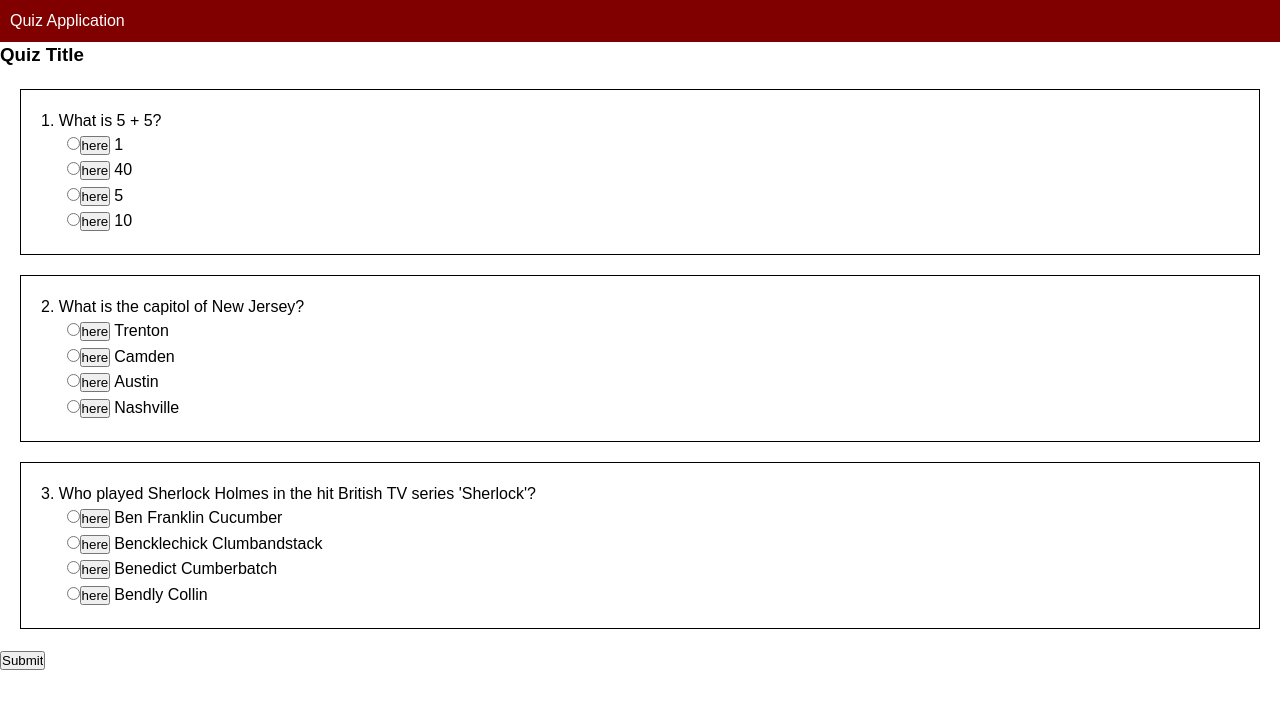
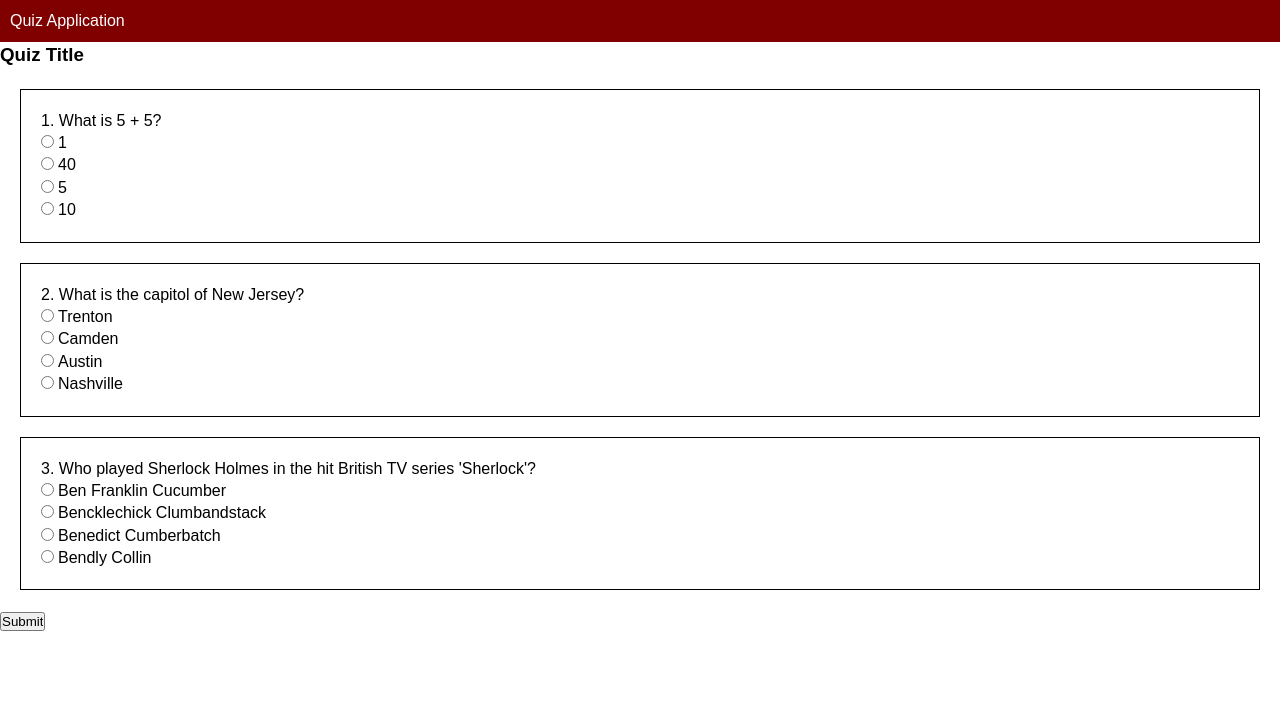
Before and after one commit to AidanMcB/VueTestQA, a Vue app: page / in a window 1280 px wide. Shown: the top 708 px of the page. Built offline with nearby package versions, Linux system fonts and the light colour scheme.

Commit message:
changes color based on true or false answer

```diff
--- a/src/components/QuestionCard.vue
+++ b/src/components/QuestionCard.vue
@@ -4,7 +4,11 @@
     <p v-else-if="correct == false">Incorrect</p>
     {{ index + 1}}.
     {{ question.question}}
-      <div class="answers" v-for="(answers, index, key) in question.options" v-bind:key="key">
+    <div
+      v-bind:class="dynamic"
+      v-for="(answers, index, key) in question.options"
+      v-bind:key="key"
+    >
       <!-- value  -->
       <input
         type="radio"
@@ -12,7 +16,7 @@
         v-model="question.id"
         v-on:change="addAnswer(question.options[index])"
       />
-        <button v-on:click="printThis(question.correct)">here</button>
+      <!-- <button v-on:click="printThis(question.correct)">here</button> -->
       <label class="answer-choice">{{question.options[index].answer}}</label>
       <br />
     </div>
@@ -31,15 +35,29 @@ export default {
       // correct: undefined,
     };
   },
+  computed:{
+    dynamic: function(ans){
+        var theClass = '';
+        if(ans.correct == true){
+            theClass = 'correct';
+        }else if(ans.correct == false){
+            theClass = 'incorrect'
+        }else{
+          theClass = 'answer'
+        }
+        console.log(ans.correct)
+        return theClass
+    }
+},
   methods: {
     addAnswer(answer) {
       // console.log(answer)
       // this.answer = answer
       this.$emit("addAnswer", answer);
     },
-    printThis(x){
-      console.log(x)
-    }
+    printThis(x) {
+      console.log(x);
+    },
   },
 };
 </script>
@@ -54,6 +72,16 @@ export default {
   padding: 0.1em;
   margin-left: 1.5em;
 }
+.correct {
+  padding: 0.1em;
+  margin-left: 1.5em;
+  color: green;
+}
+.incorrect {
+  padding: 0.1em;
+  margin-left: 1.5em;
+  color: red;
+}
 .answer-choice {
   margin-left: 0.25em;
 }
--- a/src/components/QuestionsContainer.vue
+++ b/src/components/QuestionsContainer.vue
@@ -3,6 +3,7 @@
     <div class="results">
       <!-- conditionally render quiz results -->
     </div>
+    <p v-if="this.submitted">{{this.score}}/ 10</p>
     <form @submit="handleSubmit">
       <div  v-bind:key="question.id" v-for="(question, index) in questions">
         <QuestionCard
@@ -35,26 +36,25 @@ export default {
       answer: "",
       correctAnswers: [...this.questions.map(q => q.correctAnswer)],
       score: 0,
-      componentKey: 0,
+      submitted: false,
     };
   },
   props: ["questions"],
   methods: {
-    forceRerender() {
-      this.componentKey += 1;
-    },
     handleSubmit(e) {
       e.preventDefault();
       console.log(this.answers  )
       this.answers.forEach( (answer, index ) => {
         if(answer.answer === this.correctAnswers[index]){
           this.questions[index].correct = true
+          this.score += 1
           // answer.correct = true
         }else{
             this.questions[index].correct = false
             // answer.correct = false
         }
       })
+      this.submitted = true
 
     },
     updateAnswer(answer) {
```
Lines whose indentation alone changed are shown as unchanged.
